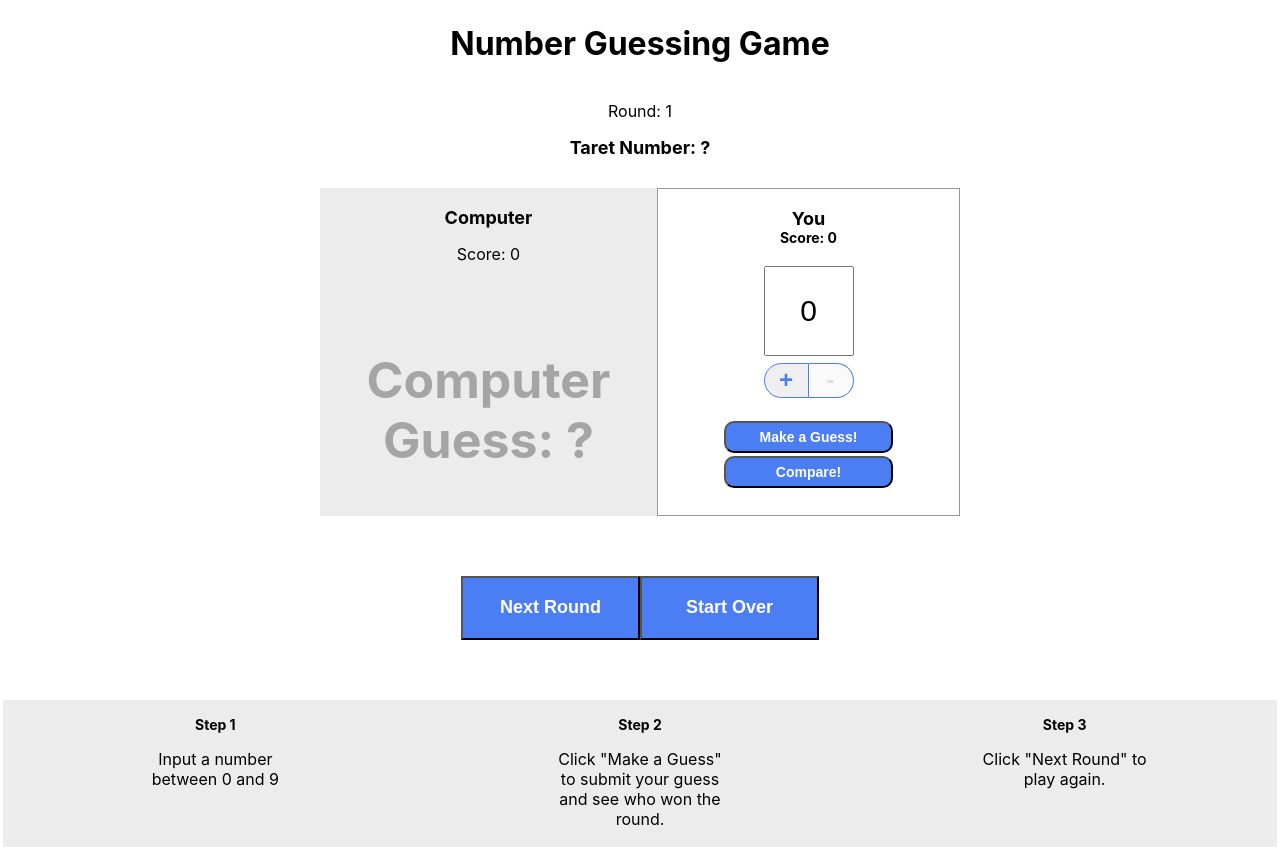
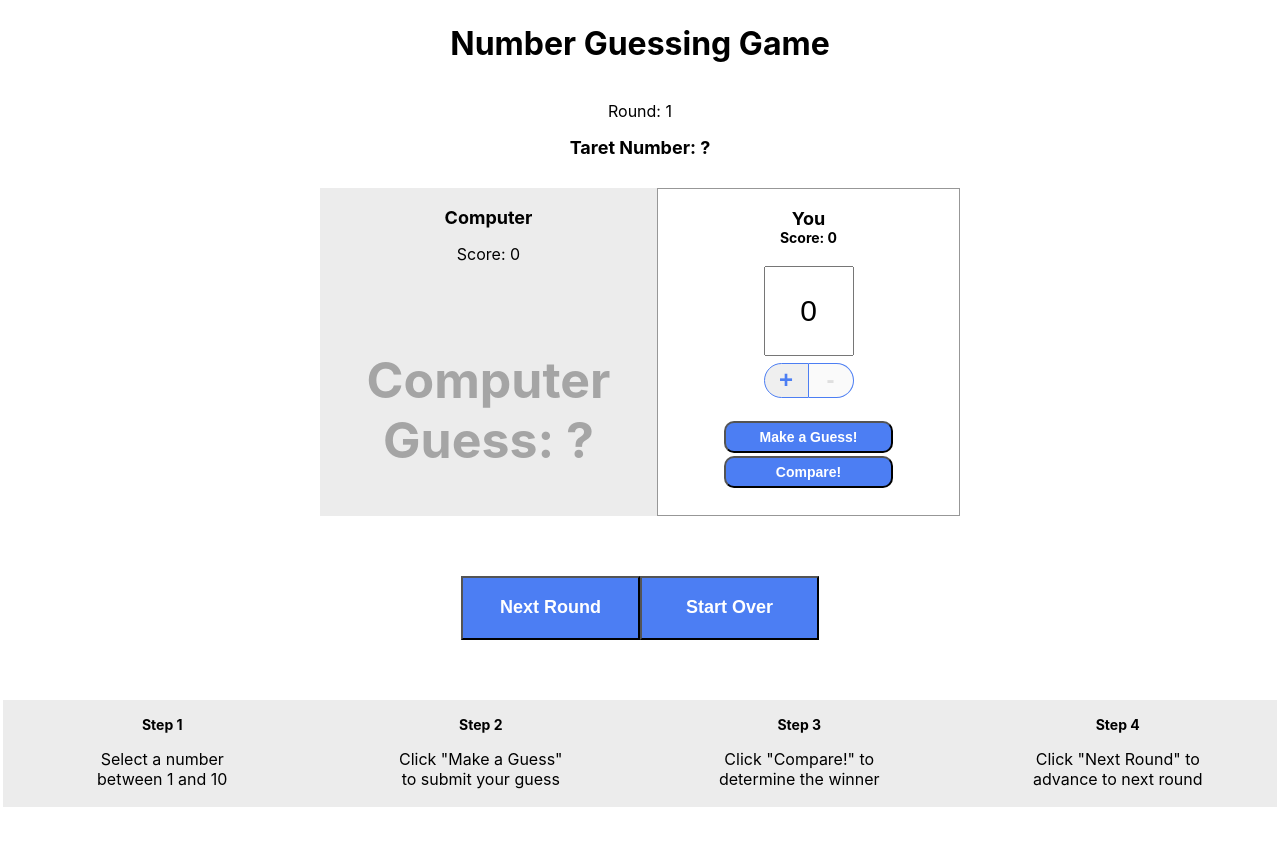
Before and after one commit to manovak24/Number_Guessing_Game, a React (Create React App) app: page / in a window 1280 px wide. After the commit the page ends 810 px from the top, so only its background shows below. Built offline with nearby package versions, Linux system fonts and the light colour scheme.

Commit message:
updating game instructions.

```diff
--- a/src/App.js
+++ b/src/App.js
@@ -20,15 +20,19 @@ class App extends React.Component {
           <div className="instructions">
             <div className="instruction">
               <h3>Step 1</h3>
-              <p>Input a number between 0 and 9</p>
+              <p>Select a number between 1 and 10</p>
             </div>
             <div className="instruction">
               <h3>Step 2</h3>
-              <p>Click "Make a Guess" to submit your guess and see who won the round.</p>
+              <p>Click "Make a Guess" to submit your guess</p>
             </div>
             <div className="instruction">
               <h3>Step 3</h3>
-              <p>Click "Next Round" to play again.</p>
+              <p>Click "Compare!" to determine the winner</p>
+            </div>
+            <div className="instruction">
+              <h3>Step 4</h3>
+              <p>Click "Next Round" to advance to next round</p>
             </div>
           </div>
 
```
